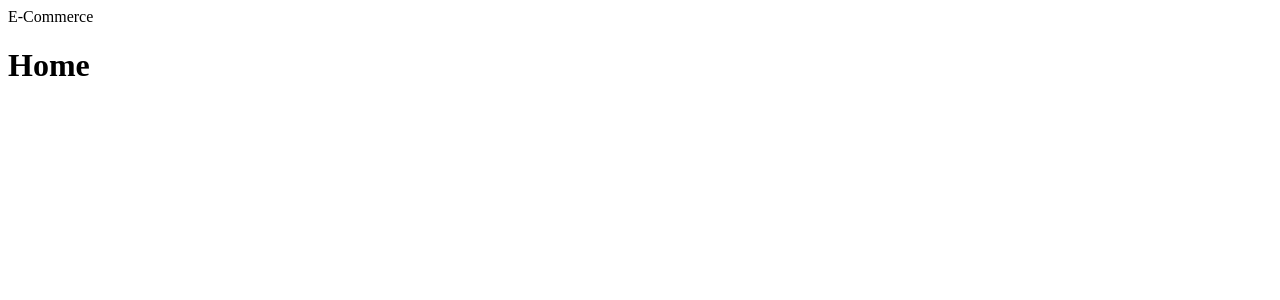
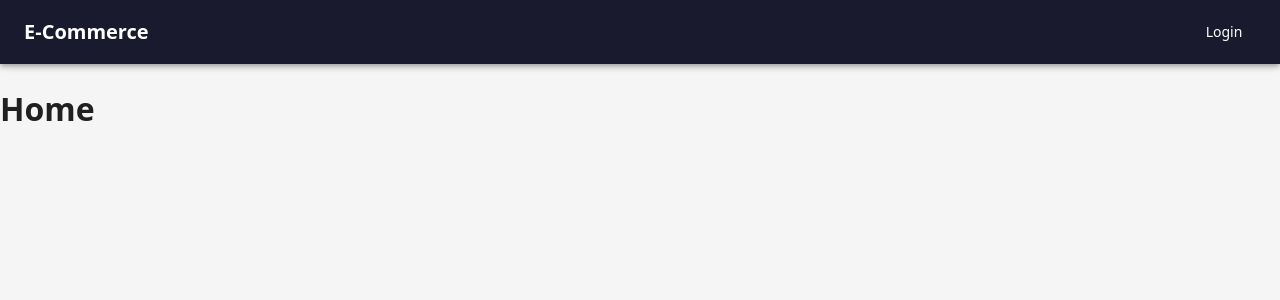
Before and after one commit to blemgo/e-commerce, a React (Vite) app in the folder frontend/: page / in a window 1280 px wide. Shown: the top 300 px of the page. Built offline with nearby package versions, Linux system fonts and the light colour scheme.

Commit message:
feat(several): Add MUI frameworkg

```diff
--- a/frontend/package.json
+++ b/frontend/package.json
@@ -10,6 +10,10 @@
     "preview": "vite preview"
   },
   "dependencies": {
+    "@emotion/react": "^11.14.0",
+    "@emotion/styled": "^11.14.1",
+    "@mui/icons-material": "^9.0.1",
+    "@mui/material": "^9.0.1",
     "axios": "^1.17.0",
     "react": "^19.2.6",
     "react-dom": "^19.2.6",
--- a/frontend/src/App.tsx
+++ b/frontend/src/App.tsx
@@ -1,7 +1,15 @@
+import { ThemeProvider } from '@mui/material/styles';
+import CssBaseline from '@mui/material/CssBaseline';
 import { Router } from '@/router';
+import theme from './theme/theme';
 
 const App = () => {
-  return <Router />;
+  return (
+    <ThemeProvider theme={theme}>
+      <CssBaseline />
+      <Router />
+    </ThemeProvider>
+  );
 };
 
 export default App;
--- a/frontend/src/components/Navbar/Navbar.tsx
+++ b/frontend/src/components/Navbar/Navbar.tsx
@@ -1,8 +1,28 @@
+import AppBar from '@mui/material/AppBar';
+import Toolbar from '@mui/material/Toolbar';
+import Typography from '@mui/material/Typography';
+import Button from '@mui/material/Button';
+import { Link } from 'react-router-dom';
+import { navbarStyles } from './NavbarStyle';
+
 const Navbar = () => {
   return (
-    <nav>
-      <span>E-Commerce</span>
-    </nav>
+    <AppBar position="sticky">
+      <Toolbar>
+        <Typography
+          variant="h6"
+          component={Link}
+          to="/"
+          sx={navbarStyles.brand}
+        >
+          E-Commerce
+        </Typography>
+
+        <Button color="inherit" component={Link} to="/login">
+          Login
+        </Button>
+      </Toolbar>
+    </AppBar>
   );
 };
 
--- /dev/null
+++ b/frontend/src/components/Navbar/NavbarStyle.ts
@@ -0,0 +1,10 @@
+import type { SxProps, Theme } from '@mui/material/styles';
+
+export const navbarStyles: Record<string, SxProps<Theme>> = {
+  brand: {
+    flexGrow: 1,
+    color: 'inherit',
+    textDecoration: 'none',
+    fontWeight: 700,
+  },
+};
--- a/frontend/src/index.css
+++ /dev/null
@@ -1,111 +0,0 @@
-:root {
-  --text: #6b6375;
-  --text-h: #08060d;
-  --bg: #fff;
-  --border: #e5e4e7;
-  --code-bg: #f4f3ec;
-  --accent: #aa3bff;
-  --accent-bg: rgba(170, 59, 255, 0.1);
-  --accent-border: rgba(170, 59, 255, 0.5);
-  --social-bg: rgba(244, 243, 236, 0.5);
-  --shadow:
-    rgba(0, 0, 0, 0.1) 0 10px 15px -3px, rgba(0, 0, 0, 0.05) 0 4px 6px -2px;
-
-  --sans: system-ui, 'Segoe UI', Roboto, sans-serif;
-  --heading: system-ui, 'Segoe UI', Roboto, sans-serif;
-  --mono: ui-monospace, Consolas, monospace;
-
-  font: 18px/145% var(--sans);
-  letter-spacing: 0.18px;
-  color-scheme: light dark;
-  color: var(--text);
-  background: var(--bg);
-  font-synthesis: none;
-  text-rendering: optimizeLegibility;
-  -webkit-font-smoothing: antialiased;
-  -moz-osx-font-smoothing: grayscale;
-
-  @media (max-width: 1024px) {
-    font-size: 16px;
-  }
-}
-
-@media (prefers-color-scheme: dark) {
-  :root {
-    --text: #9ca3af;
-    --text-h: #f3f4f6;
-    --bg: #16171d;
-    --border: #2e303a;
-    --code-bg: #1f2028;
-    --accent: #c084fc;
-    --accent-bg: rgba(192, 132, 252, 0.15);
-    --accent-border: rgba(192, 132, 252, 0.5);
-    --social-bg: rgba(47, 48, 58, 0.5);
-    --shadow:
-      rgba(0, 0, 0, 0.4) 0 10px 15px -3px, rgba(0, 0, 0, 0.25) 0 4px 6px -2px;
-  }
-
-  #social .button-icon {
-    filter: invert(1) brightness(2);
-  }
-}
-
-#root {
-  width: 1126px;
-  max-width: 100%;
-  margin: 0 auto;
-  text-align: center;
-  border-inline: 1px solid var(--border);
-  min-height: 100svh;
-  display: flex;
-  flex-direction: column;
-  box-sizing: border-box;
-}
-
-body {
-  margin: 0;
-}
-
-h1,
-h2 {
-  font-family: var(--heading);
-  font-weight: 500;
-  color: var(--text-h);
-}
-
-h1 {
-  font-size: 56px;
-  letter-spacing: -1.68px;
-  margin: 32px 0;
-  @media (max-width: 1024px) {
-    font-size: 36px;
-    margin: 20px 0;
-  }
-}
-h2 {
-  font-size: 24px;
-  line-height: 118%;
-  letter-spacing: -0.24px;
-  margin: 0 0 8px;
-  @media (max-width: 1024px) {
-    font-size: 20px;
-  }
-}
-p {
-  margin: 0;
-}
-
-code,
-.counter {
-  font-family: var(--mono);
-  display: inline-flex;
-  border-radius: 4px;
-  color: var(--text-h);
-}
-
-code {
-  font-size: 15px;
-  line-height: 135%;
-  padding: 4px 8px;
-  background: var(--code-bg);
-}
--- /dev/null
+++ b/frontend/src/theme/theme.ts
@@ -0,0 +1,29 @@
+import { createTheme } from '@mui/material/styles';
+
+const theme = createTheme({
+  palette: {
+    primary: {
+      main: '#1a1a2e',
+    },
+    secondary: {
+      main: '#e94560',
+    },
+    background: {
+      default: '#f5f5f5',
+    },
+  },
+  typography: {
+    fontFamily: 'system-ui, "Segoe UI", Roboto, sans-serif',
+    h1: { fontWeight: 600 },
+    h2: { fontWeight: 600 },
+  },
+  components: {
+    MuiButton: {
+      styleOverrides: {
+        root: { textTransform: 'none' },
+      },
+    },
+  },
+});
+
+export default theme;
--- a/frontend/src/views/Layout/Layout.tsx
+++ b/frontend/src/views/Layout/Layout.tsx
@@ -1,11 +1,15 @@
+import Box from '@mui/material/Box';
 import { Outlet } from 'react-router-dom';
 import { Navbar } from '@components/Navbar';
+import { layoutStyles } from './LayoutStyle';
 
 const Layout = () => {
   return (
     <>
       <Navbar />
-      <Outlet />
+      <Box component="main" sx={layoutStyles.main}>
+        <Outlet />
+      </Box>
     </>
   );
 };
--- /dev/null
+++ b/frontend/src/views/Layout/LayoutStyle.ts
@@ -0,0 +1,8 @@
+import type { SxProps, Theme } from '@mui/material/styles';
+
+export const layoutStyles: Record<string, SxProps<Theme>> = {
+  main: {
+    minHeight: '100vh',
+    bgcolor: 'background.default',
+  },
+};
```
Also changed, not shown: frontend/src/App.css (deleted, +0 -184 lines), 1 other file (tests, documents, lock files or other folders).
